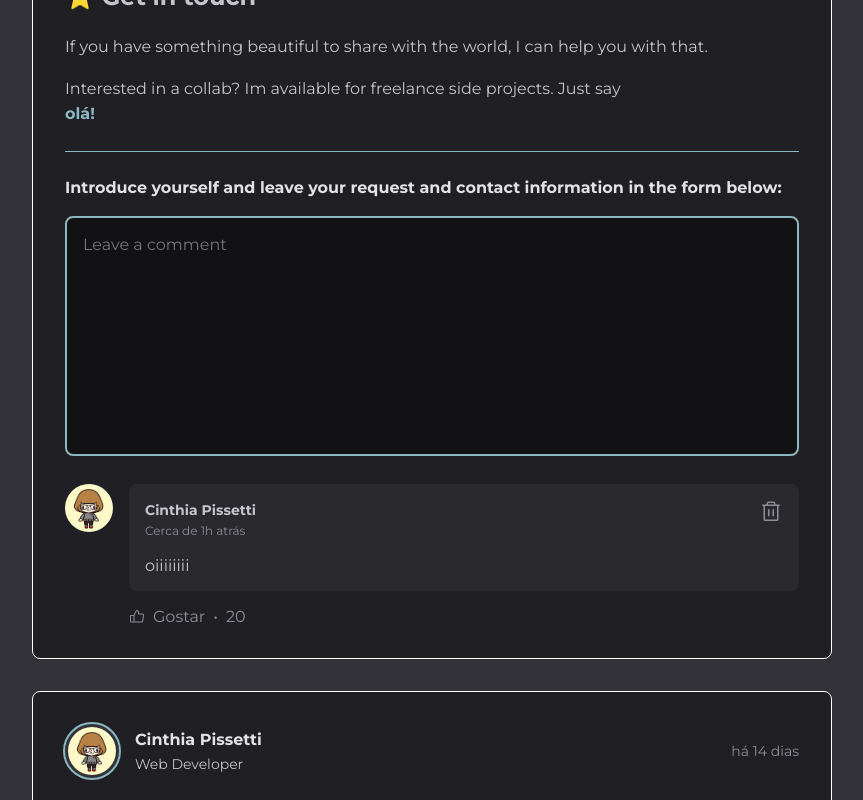
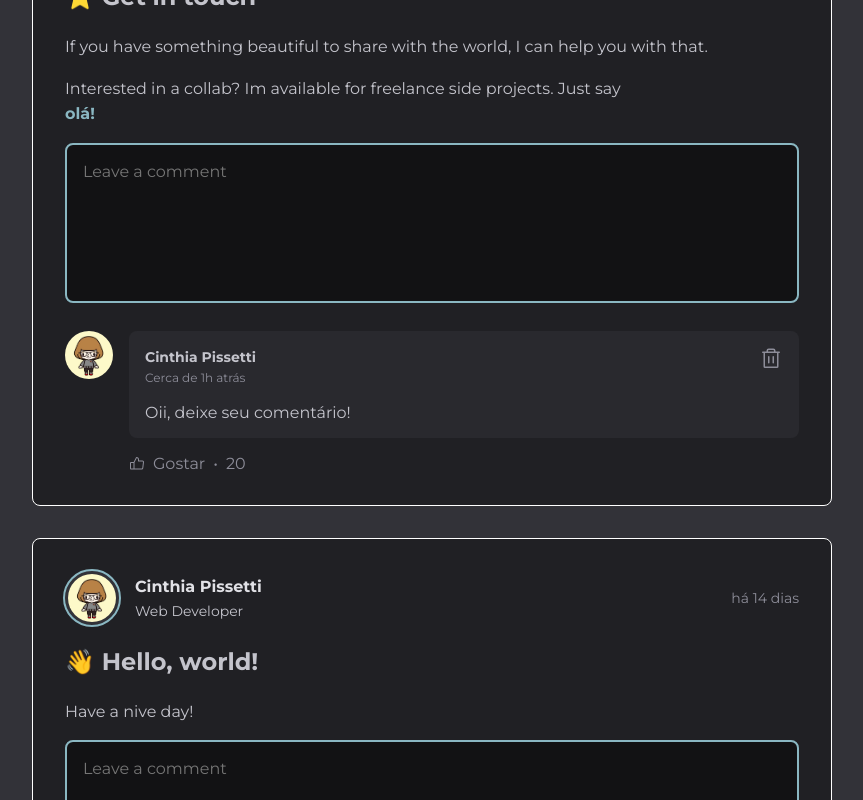
Before and after one commit to CinPi7/React-Fundamentals, a React (Vite) app: page / in a window 1280 px wide. Shown: the part 960-1760 px from the top of the page, without its empty margins (352-1215 px from the left). Built offline with nearby package versions, Linux system fonts and the light colour scheme.

Commit message:
keys solved for now

```diff
--- a/src/components/Comment.jsx
+++ b/src/components/Comment.jsx
@@ -6,7 +6,7 @@ import { Avatar } from "./Avatar";
 import styles from "./Comment.module.css";
 import profileImage from "./../assets/49377882.jpeg";
 
-export function Comment() {
+export function Comment({ content }) {
   return (
     <div className={styles.comment}>
       <Avatar hasBorder={false} src={profileImage} />
@@ -28,7 +28,7 @@ export function Comment() {
               <Trash size={24} />
             </button>
           </header>
-          <p>oiiiiiiii</p>
+          <p>{content}</p>
         </div>
 
         <footer>
--- a/src/components/Post.jsx
+++ b/src/components/Post.jsx
@@ -8,6 +8,9 @@ import { Avatar } from "./Avatar";
 
 import styles from "./Post.module.css";
 export function Post({ author, content, publishedAt }) {
+  const [comments, setComments] = useState(["Oii, deixe seu comentário!"]);
+  const [newCommentText, setNewCommentText] = useState("");
+
   const publishedDateFormatted = format(
     publishedAt,
     "dd 'de' LLLL 'de' yyyy 'às' HH:mm'h'",
@@ -20,16 +23,16 @@ export function Post({ author, content, publishedAt }) {
     addSuffix: true,
   });
 
-  // const [comments, setComments] = useState(["Post muito bacana!"]); // desestruturação do useState
-
-  const handleCreateComment = (event) => {
+  function handleCreateNewComment() {
     event.preventDefault();
 
-    // const newComment = event.target.comment.value;
+    setComments([...comments, newCommentText]);
+    setNewCommentText("");
+  }
 
-    // setComments([...comments, newComment]);
-    // event.target.comment.value = "";
-  };
+  function handleNewCommentChange() {
+    setNewCommentText(event.target.value);
+  }
 
   return (
     <div>
@@ -77,23 +80,22 @@ export function Post({ author, content, publishedAt }) {
           })}
         </div>
 
-        <form onSubmit={handleCreateComment} className={styles.commentForm}>
-          <strong>
-            Introduce yourself and leave your request and contact information in
-            the form below:
-          </strong>
-
-          <textarea name="comment" placeholder="Leave a comment" />
-
+        <form onSubmit={handleCreateNewComment} className={styles.commentForm}>
+          <textarea
+            placeholder="Leave a comment"
+            name="comment"
+            value={newCommentText}
+            onChange={handleNewCommentChange}
+          />
           <div className={styles.sendButton}>
-            <button name="comment" type="submit">
-              Send
-            </button>
+            <button type="submit">Send</button>
           </div>
         </form>
 
         <div className="commentList">
-          <Comment />
+          {comments.map((comment) => {
+            return <Comment key={content} content={comment} />;
+          })}
         </div>
       </article>
     </div>
--- a/src/components/Post.module.css
+++ b/src/components/Post.module.css
@@ -72,9 +72,6 @@ h2 {
 
 .commentForm {
   width: 100%;
-  margin-top: 1.5rem;
-  padding-top: 1.5rem;
-  border-top: 1px solid var(--blue-200);
 }
 
 .commentForm > strong {
@@ -88,7 +85,7 @@ h2 {
   border: 2px solid var(--blue-200);
   border-radius: 8px;
   resize: none;
-  height: 15rem;
+  height: 10rem;
   padding: 1rem;
   line-height: 1.4;
   margin-top: 1rem;
```
